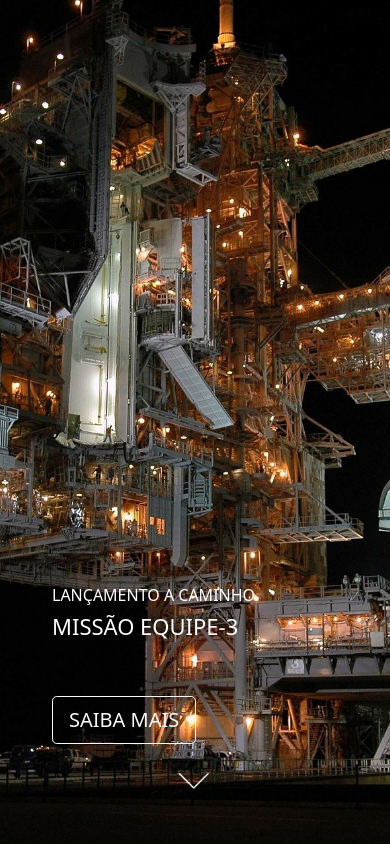
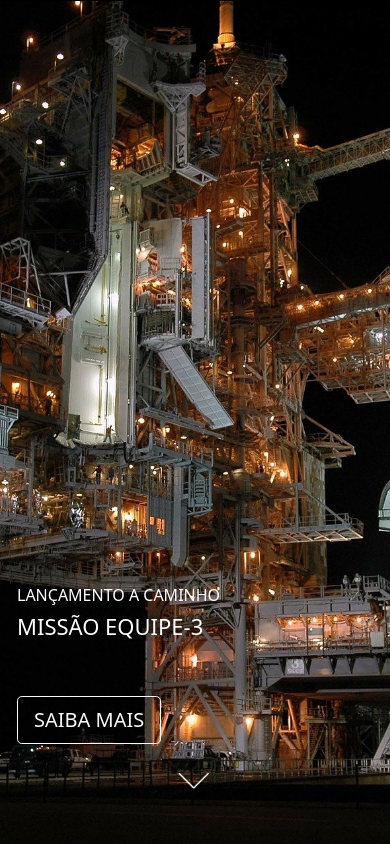
Before and after one commit to vitorluigiorsini/onebitx, a plain HTML site: page index.html in a window 390 px wide. Shown: the top 844 px of the page. Drawn offline with nearby package versions, Linux system fonts and the light colour scheme.

Commit message:
Ajusta padding em dispositivos menores

```diff
--- a/sass/pages/common.scss
+++ b/sass/pages/common.scss
@@ -67,4 +67,8 @@ div.carousel-caption {
   .onebitxLogo {
     min-width: 150px;
   }
+
+  .pageSec {
+    padding: 20px 5px;
+  }
 }
```
Also changed, not shown: css/style.css, 1 other file.
